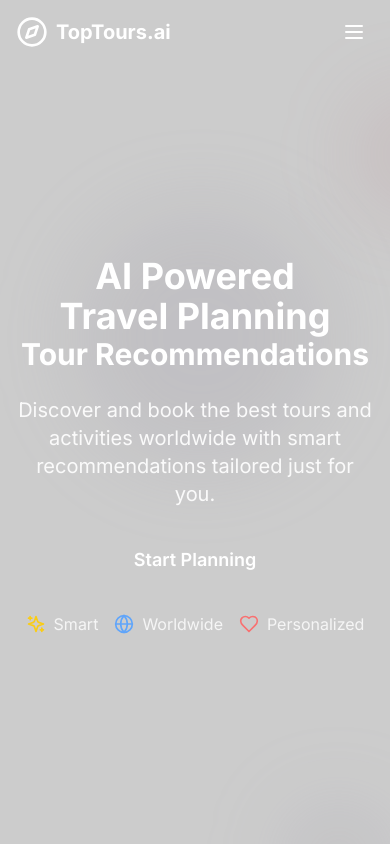
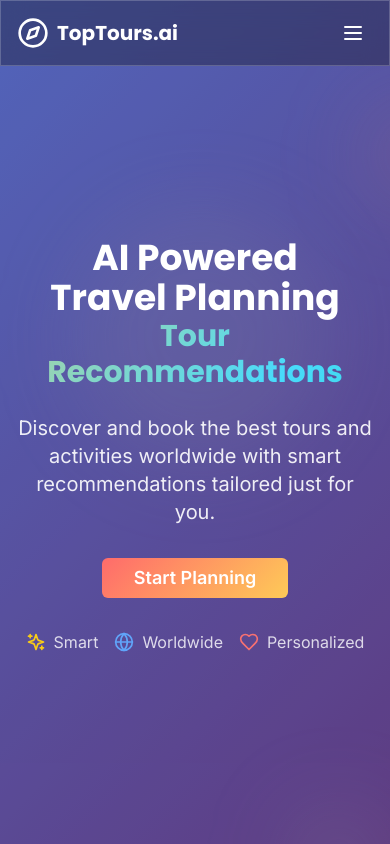
Before and after one commit to 2xGen/toptours, a Next.js app: page / in a window 390 px wide. Shown: the top 844 px of the page. Built offline with nearby package versions, Linux system fonts and the light colour scheme.

Commit message:
Fix styling: Add all CSS including purple background to Next.js globals.css

```diff
--- a/app/globals.css
+++ b/app/globals.css
@@ -1,6 +1,149 @@
+@import url('https://fonts.googleapis.com/css2?family=Inter:wght@300;400;500;600;700;800&family=Poppins:wght@300;400;500;600;700;800&display=swap');
 @tailwind base;
 @tailwind components;
 @tailwind utilities;
+
+:root {
+  --background: 0 0% 100%;
+  --foreground: 222.2 84% 4.9%;
+  --card: 0 0% 100%;
+  --card-foreground: 222.2 84% 4.9%;
+  --popover: 0 0% 100%;
+  --popover-foreground: 222.2 84% 4.9%;
+  --primary: 221.2 83.2% 53.3%;
+  --primary-foreground: 210 40% 98%;
+  --secondary: 210 40% 96%;
+  --secondary-foreground: 222.2 84% 4.9%;
+  --muted: 210 40% 96%;
+  --muted-foreground: 215.4 16.3% 46.9%;
+  --accent: 210 40% 96%;
+  --accent-foreground: 222.2 84% 4.9%;
+  --destructive: 0 84.2% 60.2%;
+  --destructive-foreground: 210 40% 98%;
+  --border: 214.3 31.8% 91.4%;
+  --input: 214.3 31.8% 91.4%;
+  --ring: 221.2 83.2% 53.3%;
+  --radius: 0.5rem;
+  --vh: 1vh;
+}
+
+* {
+  border-color: hsl(var(--border));
+  box-sizing: border-box;
+}
+
+/* Prevent horizontal overflow globally */
+html, body {
+  max-width: 100vw;
+  overflow-x: hidden;
+}
+
+html {
+  height: 100%;
+  overflow-x: hidden;
+  scroll-behavior: smooth;
+}
+
+body {
+  background: linear-gradient(135deg, #667eea 0%, #764ba2 100%);
+  font-family: 'Inter', sans-serif;
+  color: hsl(var(--foreground));
+  min-height: 100vh;
+  min-height: calc(var(--vh, 1vh) * 100);
+  overflow-x: hidden;
+}
+
+/* Mobile viewport height fix */
+@media screen and (max-width: 768px) {
+  body {
+    min-height: -webkit-fill-available;
+  }
+}
+
+.font-poppins {
+  font-family: 'Poppins', sans-serif;
+}
+
+.gradient-text {
+  background: linear-gradient(135deg, #ff6b6b, #feca57, #48dbfb, #1dd1a1);
+  background-size: 400% 400%;
+  -webkit-background-clip: text;
+  -webkit-text-fill-color: transparent;
+  background-clip: text;
+  animation: gradient 3s ease infinite;
+}
+
+@keyframes gradient {
+  0% { background-position: 0% 50%; }
+  50% { background-position: 100% 50%; }
+  100% { background-position: 0% 50%; }
+}
+
+.glass-effect {
+  background: rgba(26, 26, 46, 0.4);
+  backdrop-filter: blur(12px);
+  border: 1px solid rgba(255, 255, 255, 0.2);
+}
+
+.light-glass-effect {
+  background: rgba(255, 255, 255, 0.2);
+  backdrop-filter: blur(10px);
+  border: 1px solid rgba(255, 255, 255, 0.3);
+}
+
+.travel-gradient {
+  background: linear-gradient(135deg, #ff9a9e 0%, #fecfef 50%, #fecfef 100%);
+}
+
+.ocean-gradient {
+  background: linear-gradient(135deg, #667eea 0%, #764ba2 100%);
+  width: 100%;
+  max-width: 100vw;
+  overflow-x: hidden;
+}
+
+.sunset-gradient {
+  background: linear-gradient(135deg, #ff6b6b 0%, #feca57 100%);
+}
+
+.adventure-gradient {
+  background: linear-gradient(135deg, #48dbfb 0%, #0abde3 100%);
+}
+
+.cta-gradient {
+  background: linear-gradient(135deg, #f6d365 0%, #fda085 100%);
+}
+
+.pulse-glow {
+  animation: pulse-glow 2s ease-in-out infinite alternate;
+}
+
+@keyframes pulse-glow {
+  from { box-shadow: 0 0 20px rgba(255, 107, 107, 0.4); }
+  to { box-shadow: 0 0 30px rgba(255, 107, 107, 0.8); }
+}
+
+/* Line clamp utilities */
+.line-clamp-1 {
+  overflow: hidden;
+  display: -webkit-box;
+  -webkit-box-orient: vertical;
+  -webkit-line-clamp: 1;
+}
+
+.line-clamp-2 {
+  overflow: hidden;
+  display: -webkit-box;
+  -webkit-box-orient: vertical;
+  -webkit-line-clamp: 2;
+}
+
+.line-clamp-3 {
+  overflow: hidden;
+  display: -webkit-box;
+  -webkit-box-orient: vertical;
+  -webkit-line-clamp: 3;
+}
 
 /* Custom scrollbar */
 ::-webkit-scrollbar {
@@ -18,11 +161,6 @@
 
 ::-webkit-scrollbar-thumb:hover {
   background: #555;
-}
-
-/* Smooth scrolling */
-html {
-  scroll-behavior: smooth;
 }
 
 /* Focus styles */
```
